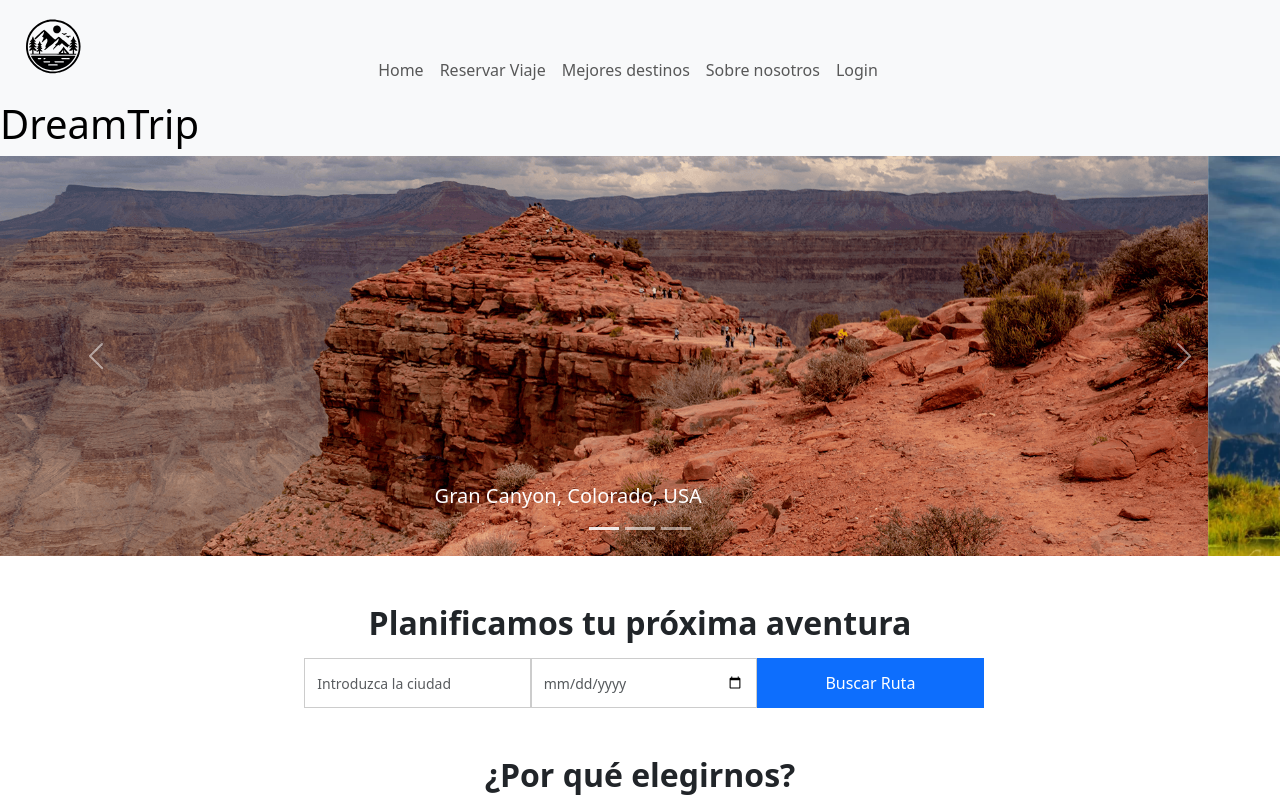
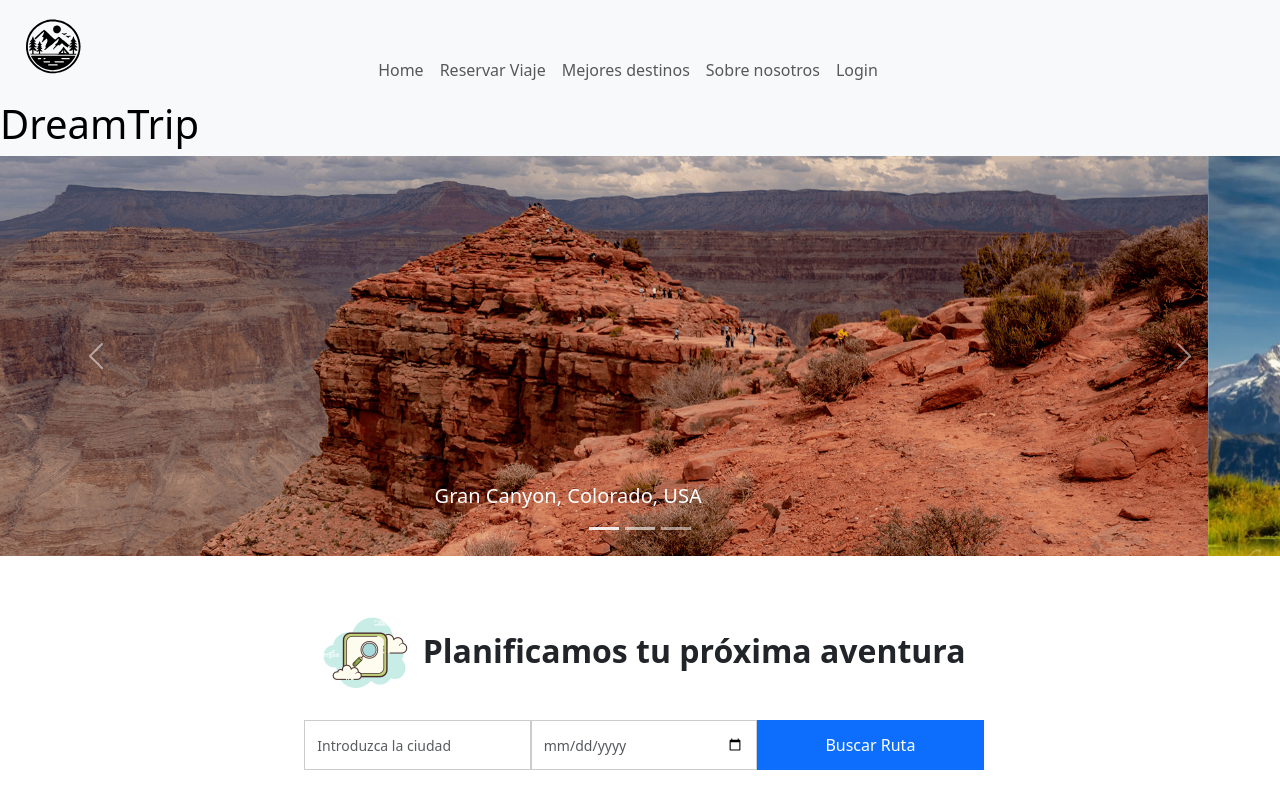
Before and after one commit to sudoRaul/Proyecto-Free-Tours-Vue, a Vue app: page / in a window 1280 px wide. Shown: the top 800 px of the page. Built offline with nearby package versions, Linux system fonts and the light colour scheme.

Commit message:
Cambios menoríiiiisimos

```diff
--- a/src/views/HomeView.vue
+++ b/src/views/HomeView.vue
@@ -99,7 +99,7 @@ const increaseSpeed = () => {
     </div>
 
     <div class="mt-5">
-      <h2 class="text-center fw-bold mb-3" id="reservar" >Planificamos tu próxima aventura</h2>
+      <h2 class="text-center fw-bold mb-3" id="reservar"> <img src="@/images/iconos/search.png" alt="Icono de búsqueda" title="Buscar ruta"> Planificamos tu próxima aventura</h2>
       <div class="container text-center">
         <form>
             <div class="row">
```
Also changed, not shown: src/images/iconos/search.png (added).
